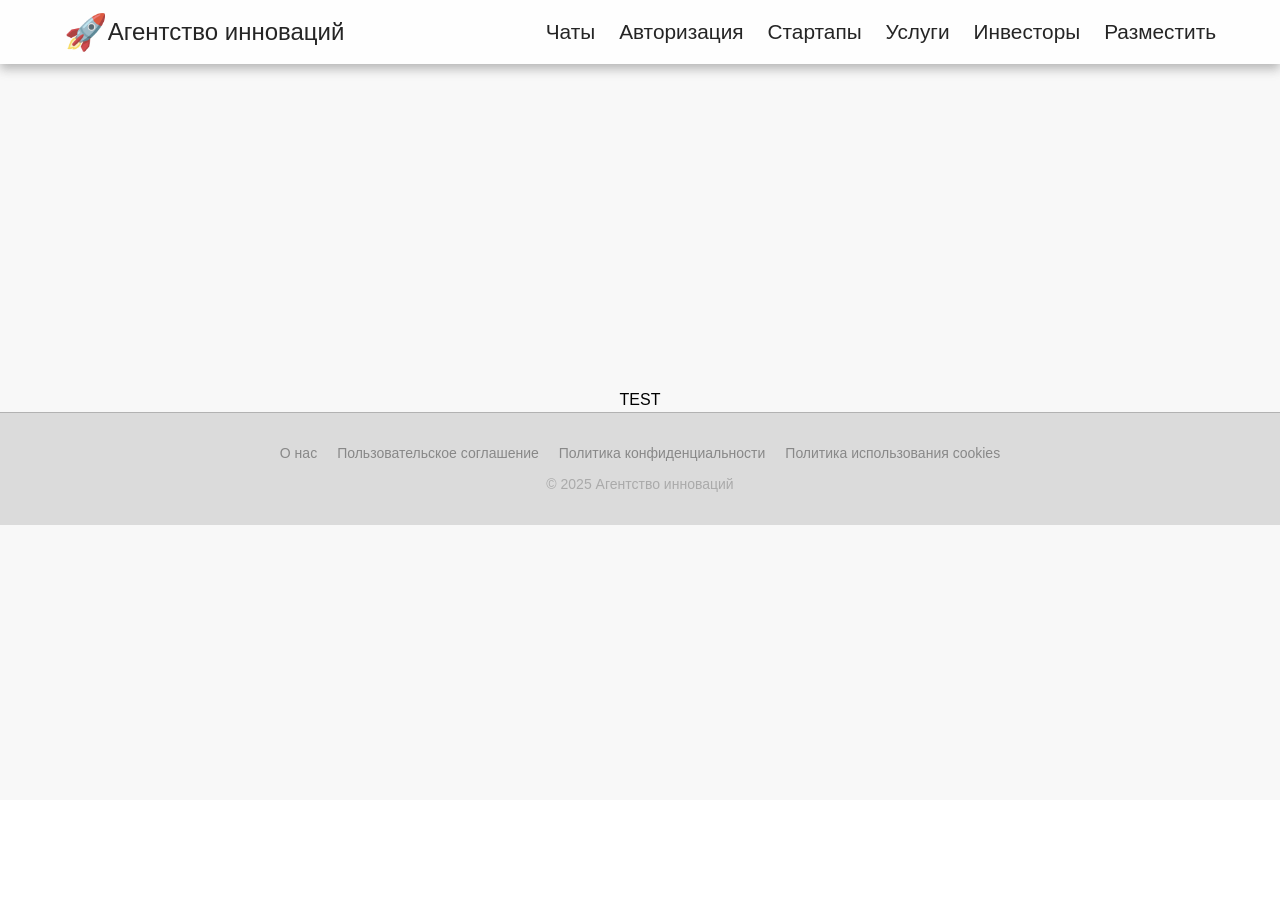
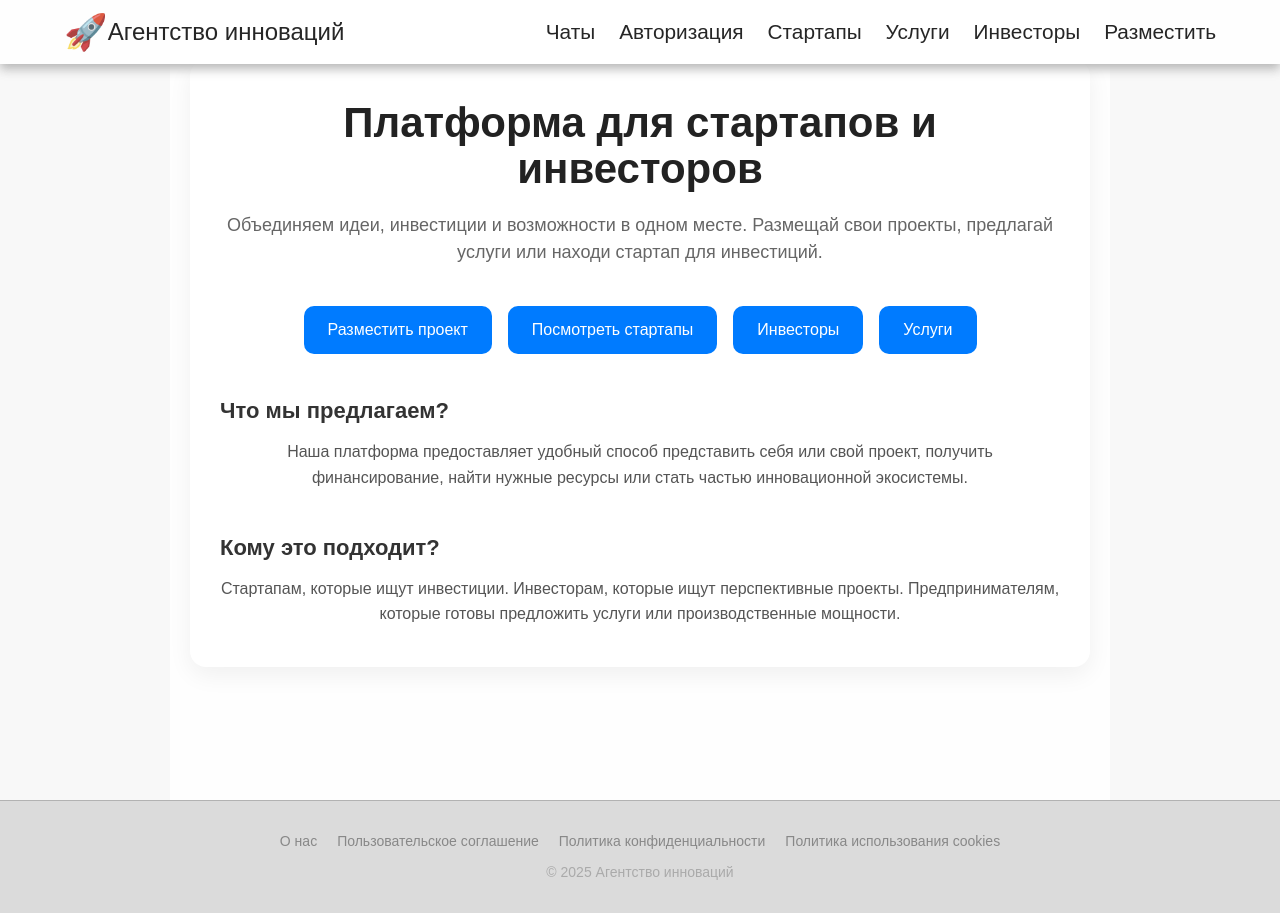
Before and after one commit to GodTNTO2/xaxakaton, a React (Vite) app in the folder frontend/: page / in a window 1280 px wide. Before the commit the page ends 800 px from the top, so only its background shows below. Built offline with nearby package versions, Linux system fonts and the light colour scheme.

Commit message:
mainpage

```diff
--- a/frontend/package.json
+++ b/frontend/package.json
@@ -10,10 +10,12 @@
     "preview": "vite preview"
   },
   "dependencies": {
+    "@reduxjs/toolkit": "^2.6.1",
     "react": "^19.0.0",
     "react-dom": "^19.0.0",
     "react-redux": "^9.2.0",
-    "react-router-dom": "^7.5.0"
+    "react-router-dom": "^7.5.0",
+    "redux": "^5.0.1"
   },
   "devDependencies": {
     "@eslint/js": "^9.21.0",
--- /dev/null
+++ b/frontend/src/pages/MainPage.css
@@ -0,0 +1,82 @@
+/* HomePage.css */
+
+.home-container {
+    display: flex;
+    flex-direction: column;
+    align-items: center;
+    background-color: #fefefe;
+    min-height: 100vh;
+    padding: 60px 20px;
+    box-sizing: border-box;
+  }
+
+  .home-box {
+    background-color: #ffffff;
+    max-width: 900px;
+    width: 100%;
+    padding: 40px 30px;
+    border-radius: 16px;
+    box-shadow: 0 8px 24px rgba(0, 0, 0, 0.06);
+    text-align: center;
+    animation: fadeIn 0.8s ease;
+  }
+
+  .home-title {
+    font-size: 42px;
+    color: #222;
+    margin-bottom: 20px;
+  }
+
+  .home-subtitle {
+    font-size: 18px;
+    color: #666;
+    margin-bottom: 40px;
+  }
+
+  .home-buttons {
+    display: flex;
+    justify-content: center;
+    flex-wrap: wrap;
+    gap: 16px;
+    margin-bottom: 40px;
+  }
+
+  .home-button {
+    background-color: #007bff;
+    color: white;
+    border: none;
+    padding: 12px 24px;
+    font-size: 16px;
+    border-radius: 10px;
+    cursor: pointer;
+    transition: background-color 0.3s ease, transform 0.2s ease;
+    text-decoration: none;
+  }
+
+  .home-button:hover {
+    background-color: #0056b3;
+    transform: translateY(-2px);
+  }
+
+  .home-section {
+    text-align: left;
+    margin-top: 40px;
+  }
+
+  .home-section h3 {
+    font-size: 22px;
+    color: #333;
+    margin-bottom: 12px;
+  }
+
+  .home-section p {
+    font-size: 16px;
+    color: #555;
+    line-height: 1.6;
+  }
+
+  /* Анимации */
+  @keyframes fadeIn {
+    from { opacity: 0; transform: translateY(20px); }
+    to { opacity: 1; transform: translateY(0); }
+  }
--- a/frontend/src/pages/MainPage.jsx
+++ b/frontend/src/pages/MainPage.jsx
@@ -1,12 +1,39 @@
 import React from 'react';
+import { Link } from 'react-router-dom';
+import './MainPage.css';
 
 function MainPage() {
+  return (
+    <div className="home-container">
+      <div className="home-box">
+        <h1 className="home-title">Платформа для стартапов и инвесторов</h1>
+        <p className="home-subtitle">
+          Объединяем идеи, инвестиции и возможности в одном месте. Размещай свои проекты, предлагай услуги или находи стартап для инвестиций.
+        </p>
 
-  return (
-    <>
-      <div>TEST</div>
-    </>
-  )
+        <div className="home-buttons">
+          <Link to="/upload" className="home-button">Разместить проект</Link>
+          <Link to="/startups" className="home-button">Посмотреть стартапы</Link>
+          <Link to="/investors" className="home-button">Инвесторы</Link>
+          <Link to="/offers" className="home-button">Услуги</Link>
+        </div>
+
+        <div className="home-section">
+          <h3>Что мы предлагаем?</h3>
+          <p>
+            Наша платформа предоставляет удобный способ представить себя или свой проект, получить финансирование, найти нужные ресурсы или стать частью инновационной экосистемы.
+          </p>
+        </div>
+
+        <div className="home-section">
+          <h3>Кому это подходит?</h3>
+          <p>
+            Стартапам, которые ищут инвестиции. Инвесторам, которые ищут перспективные проекты. Предпринимателям, которые готовы предложить услуги или производственные мощности.
+          </p>
+        </div>
+      </div>
+    </div>
+  );
 }
 
-export default MainPage
+export default MainPage;
```
Also changed, not shown: 1 other file (tests, documents, lock files or other folders).
